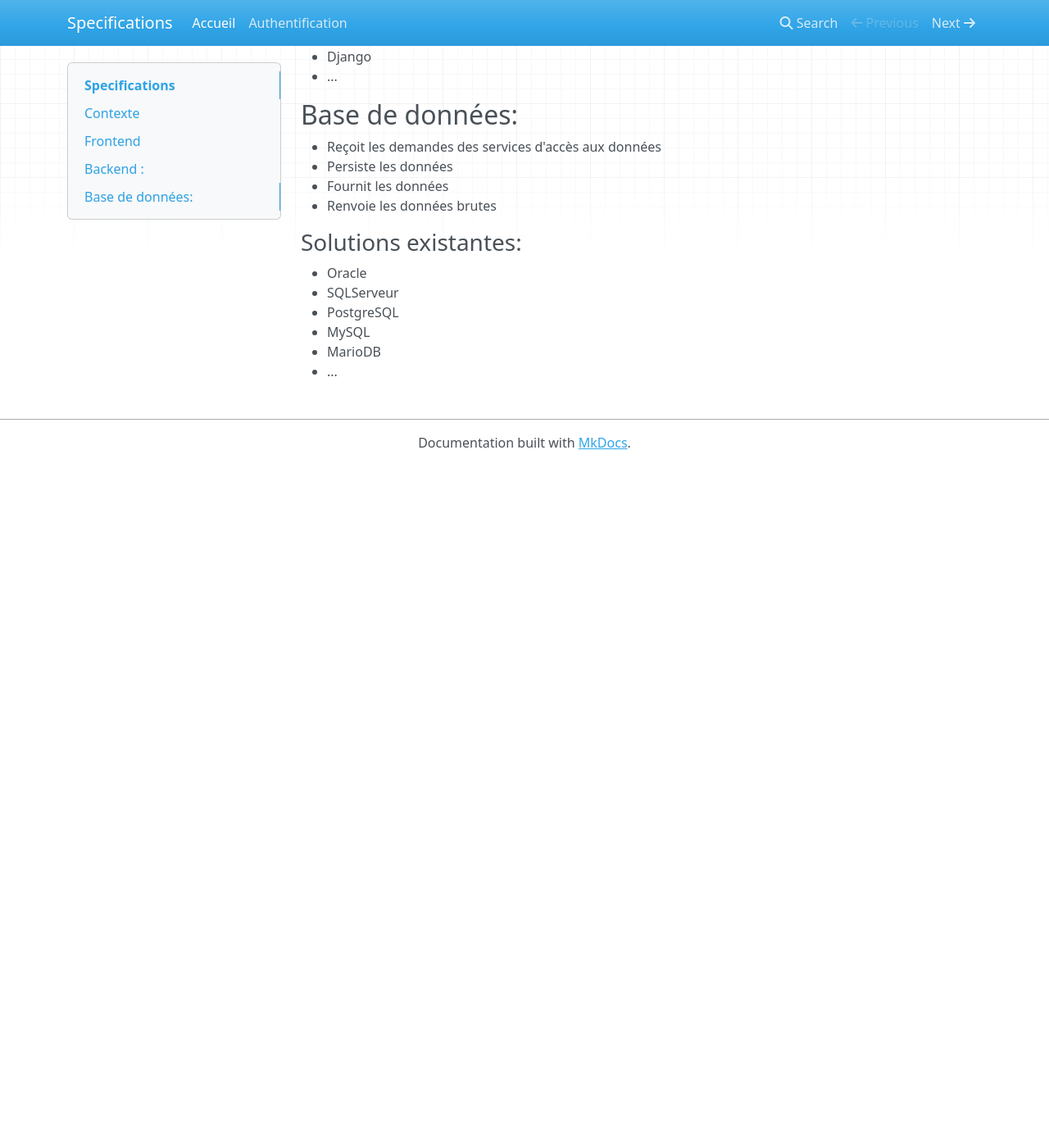
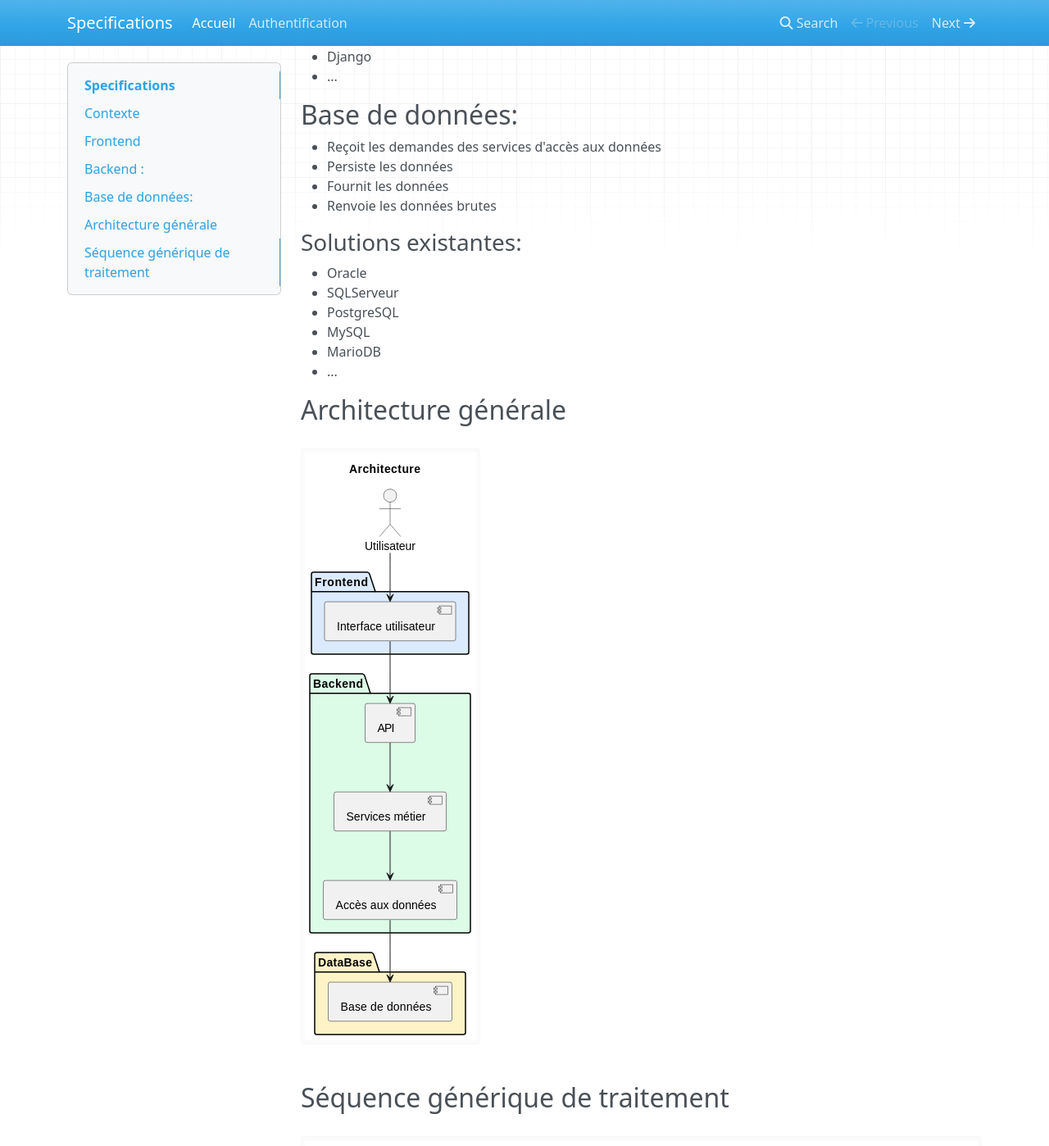
Before and after one commit to KMBCL/P3_specifications, an MkDocs documentation site: the page built from docs/index.md, in a window 1280 px wide and 1400 px high, scrolled down 1428 px. Shown: the whole window at 82% size. Built offline with MkDocs 1.6.1, drawn with Linux system fonts in a browser that asks for light colours; nearby versions of some CDN libraries; before the commit the page ends 1996 px from its top, so only the background shows below that.

Commit message:
- add architecture diagrams

```diff
--- a/docs/index.md
+++ b/docs/index.md
@@ -67,3 +67,11 @@ Le projet va être découpé en plusieurs couches:
 - MySQL
 - MarioDB
 - ...
+
+## Architecture générale
+
+![Architecture générale](diagrams/architecture.svg)
+
+## Séquence générique de traitement
+
+![Séquence générique](diagrams/workflow.svg)
```
Also changed, not shown: docs/diagrams/architecture.svg (added), docs/diagrams/workflow.svg (added), site/index.html, 2 other files.
